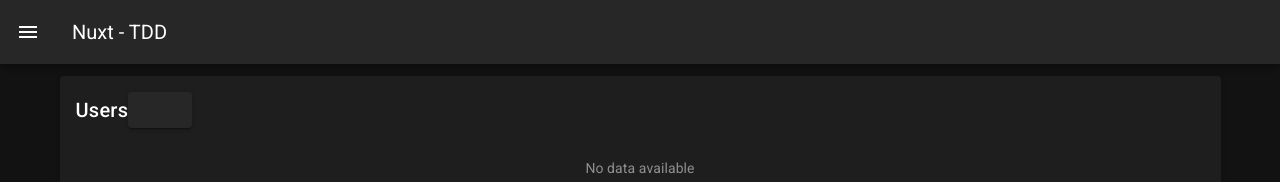
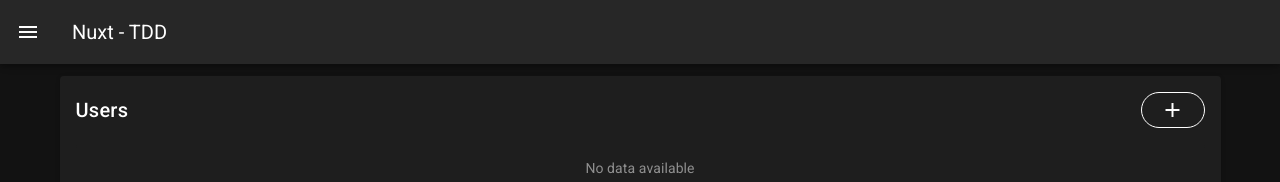
Before and after one commit to pedr-munhoz/nuxt-tdd, a Nuxt app: page / in a window 1280 px wide. Shown: the top 182 px of the page. Built offline with nearby package versions, Linux system fonts and the light colour scheme.

Commit message:
TablePresentation component UI refactored.

```diff
--- a/components/TablePresentation.vue
+++ b/components/TablePresentation.vue
@@ -2,7 +2,10 @@
   <v-card>
     <v-card-title>
       {{ title }}
-      <v-btn id="modalButton" @click="actviateModal"></v-btn>
+      <v-spacer />
+      <v-btn id="modalButton" rounded outlined @click="actviateModal">
+        <v-icon>mdi-plus</v-icon>
+      </v-btn>
     </v-card-title>
     <v-card-text>
       <v-data-table :headers="headers" :items="items" />
```
